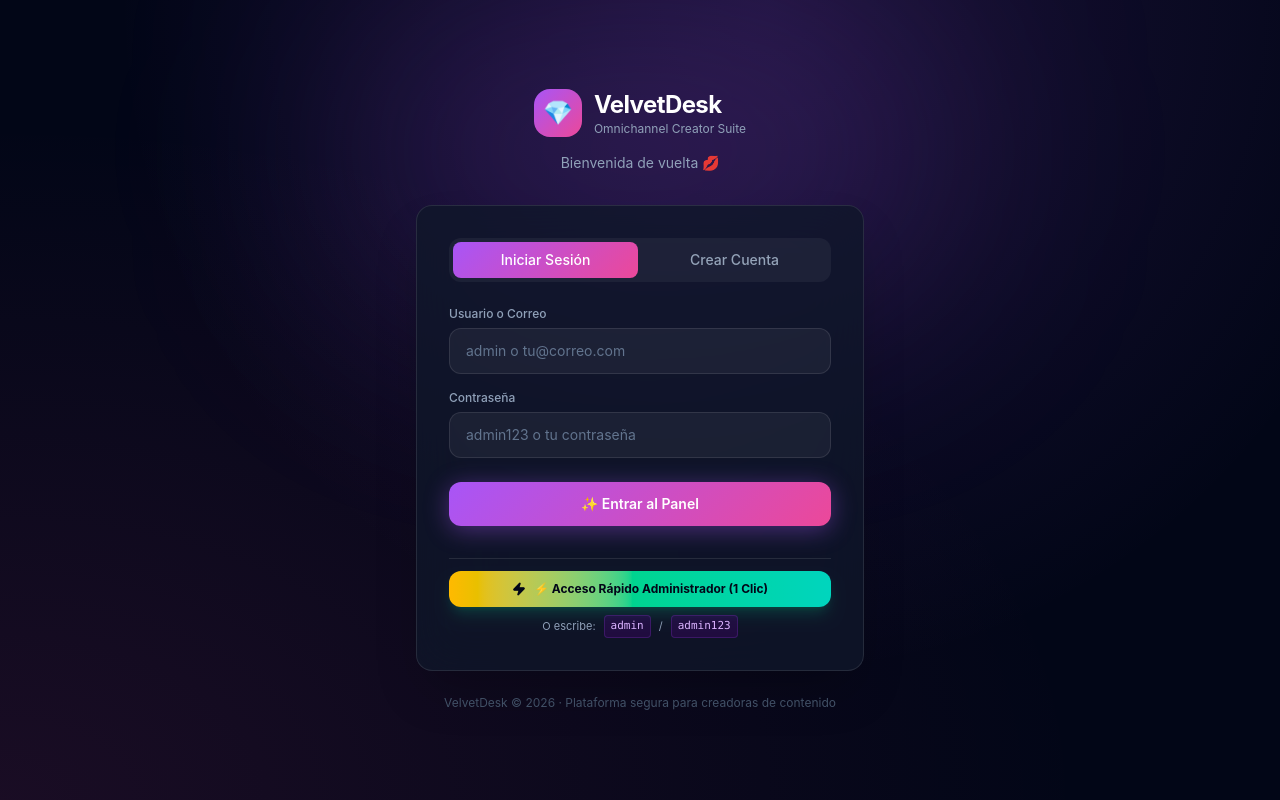
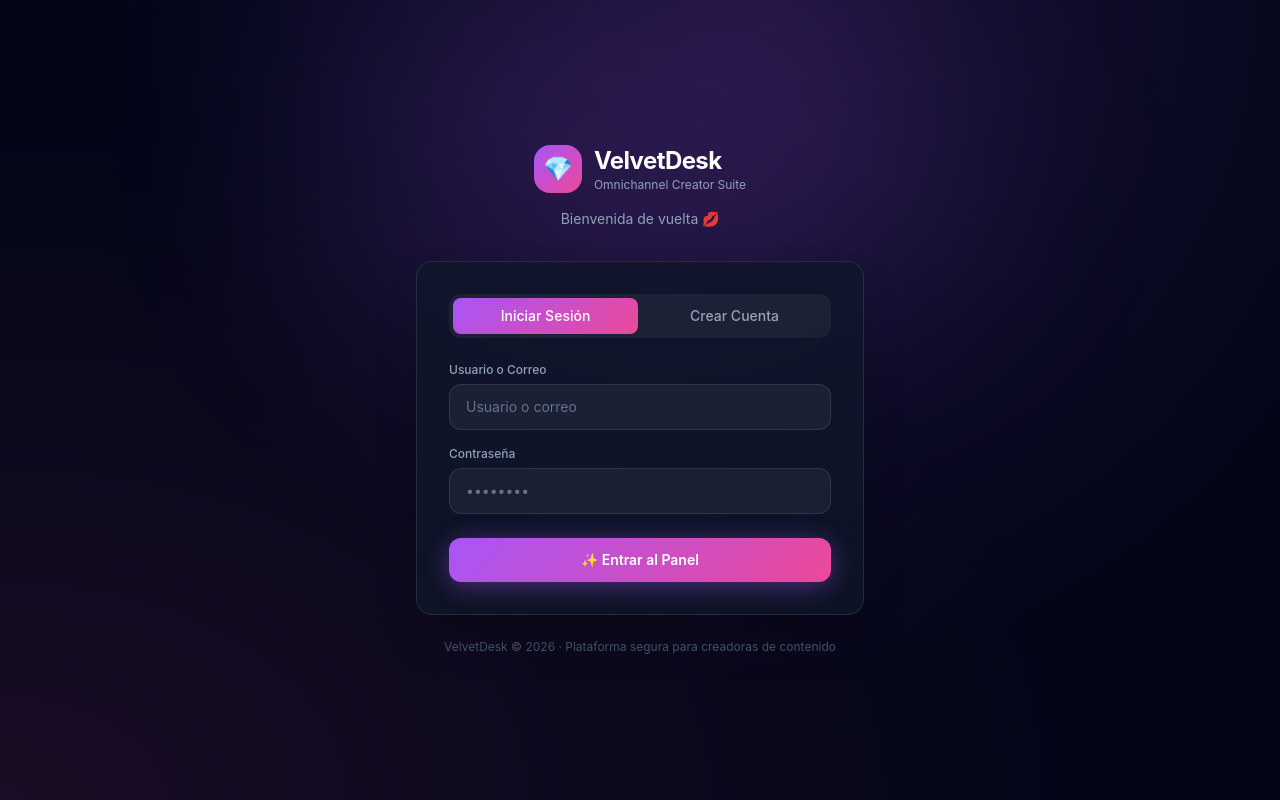
Before and after one commit to vallrack/velvetdesk, a React (Vite) app: page / in a window 1280 px wide. Built offline with nearby package versions, Linux system fonts and the light colour scheme; no server answers.

Commit message:
fix(security): remover boton y texto de acceso rapido visible en login

```diff
--- a/src/components/auth/LoginView.tsx
+++ b/src/components/auth/LoginView.tsx
@@ -1,6 +1,5 @@
 import React, { useState } from 'react';
-import { login, register, loginAsAdmin } from '../../services/authService';
-import { Zap } from 'lucide-react';
+import { login, register } from '../../services/authService';
 
 interface LoginViewProps {
   onAuthSuccess: () => void;
@@ -14,19 +13,6 @@ export function LoginView({ onAuthSuccess }: LoginViewProps) {
   const [error, setError] = useState<string | null>(null);
   const [loading, setLoading] = useState(false);
   const [success, setSuccess] = useState<string | null>(null);
-
-  const handleQuickAdminLogin = async () => {
-    setError(null);
-    setLoading(true);
-    try {
-      await loginAsAdmin();
-      onAuthSuccess();
-    } catch (err: any) {
-      setError(err.message || 'Error al iniciar como administrador.');
-    } finally {
-      setLoading(false);
-    }
-  };
 
   const handleSubmit = async (e: React.FormEvent) => {
     e.preventDefault();
@@ -124,7 +110,7 @@ export function LoginView({ onAuthSuccess }: LoginViewProps) {
                 type="text"
                 value={email}
                 onChange={e => setEmail(e.target.value)}
-                placeholder={mode === 'register' ? 'tu@correo.com' : 'admin o tu@correo.com'}
+                placeholder={mode === 'register' ? 'tu@correo.com' : 'Usuario o correo'}
                 required
                 className="w-full px-4 py-3 rounded-xl text-sm text-white placeholder-slate-500 border border-white/10 outline-none transition-all duration-200 focus:border-purple-500/60"
                 style={{ background: 'rgba(255,255,255,0.05)' }}
@@ -138,7 +124,7 @@ export function LoginView({ onAuthSuccess }: LoginViewProps) {
                 type="password"
                 value={password}
                 onChange={e => setPassword(e.target.value)}
-                placeholder={mode === 'register' ? 'Mínimo 6 caracteres' : 'admin123 o tu contraseña'}
+                placeholder={mode === 'register' ? 'Mínimo 6 caracteres' : '••••••••'}
                 required
                 className="w-full px-4 py-3 rounded-xl text-sm text-white placeholder-slate-500 border border-white/10 outline-none transition-all duration-200 focus:border-purple-500/60"
                 style={{ background: 'rgba(255,255,255,0.05)' }}
@@ -175,26 +161,6 @@ export function LoginView({ onAuthSuccess }: LoginViewProps) {
                 ? (mode === 'login' ? 'Iniciando sesión...' : 'Creando cuenta...')
                 : (mode === 'login' ? '✨ Entrar al Panel' : '🚀 Crear mi Cuenta')}
             </button>
-
-            {mode === 'login' && (
-              <div className="pt-3 border-t border-white/10 mt-4 space-y-2">
-                <button
-                  type="button"
-                  onClick={handleQuickAdminLogin}
-                  disabled={loading}
-                  className="w-full py-2.5 px-4 rounded-xl text-xs font-bold text-slate-950 transition-all duration-200 bg-gradient-to-r from-amber-400 via-emerald-400 to-teal-400 hover:from-amber-300 hover:to-teal-300 flex items-center justify-center gap-2 shadow-lg shadow-emerald-500/20 active:scale-[0.98] cursor-pointer"
-                >
-                  <Zap className="w-3.5 h-3.5 fill-slate-950 text-slate-950" />
-                  <span>⚡ Acceso Rápido Administrador (1 Clic)</span>
-                </button>
-                <div className="flex items-center justify-center gap-2 text-[11px] text-slate-400">
-                  <span>O escribe:</span>
-                  <code className="text-purple-300 font-mono bg-purple-950/40 px-1.5 py-0.5 rounded border border-purple-500/20">admin</code>
-                  <span>/</span>
-                  <code className="text-purple-300 font-mono bg-purple-950/40 px-1.5 py-0.5 rounded border border-purple-500/20">admin123</code>
-                </div>
-              </div>
-            )}
           </form>
         </div>
 
```
